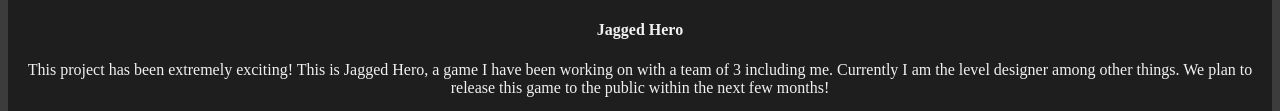
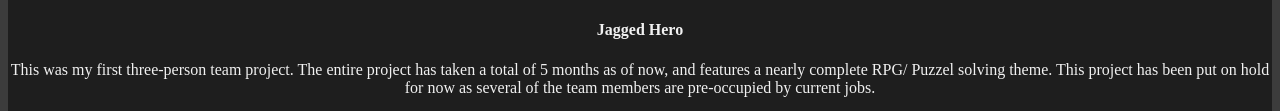
Before and after one commit to BeckLarson/becklarson, a plain HTML site: page portfolio.html in a window 1280 px wide. Shown: the part 1108-1219 px from the top of the page. Drawn offline with Linux system fonts and the light colour scheme.

Commit message:
Update portfolio.html

```diff
--- a/portfolio.html
+++ b/portfolio.html
@@ -32,9 +32,9 @@
                         style="width:100%;">
                 <div class="content-1">
                         <h4>Jagged Hero</h4>
-                        <p class="discription">This project has been extremely exciting! This is Jagged Hero, a game I have been working on with
-                                a team of 3 including me. Currently I am the level designer among other things. We plan to
-                                release this game to the public within the next few months!
+                        <p class="discription">This was my first three-person team project.
+                                The entire project has taken a total of 5 months as of now, and features a nearly complete RPG/ Puzzel solving theme.
+                                This project has been put on hold for now as several of the team members are pre-occupied by current jobs.
                         </p>
                 </div>
         </div>
```
